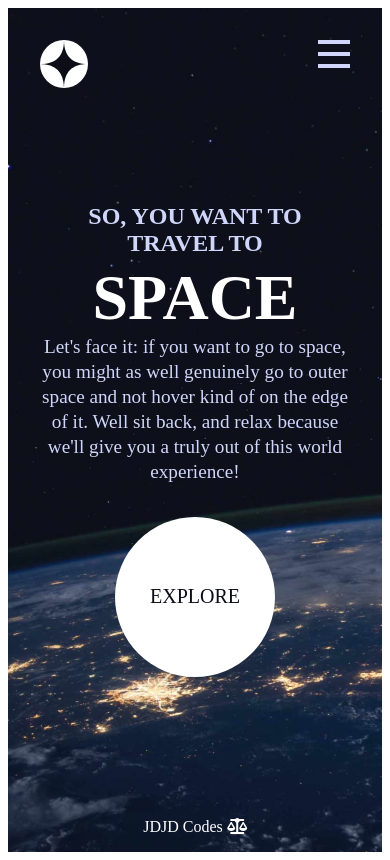
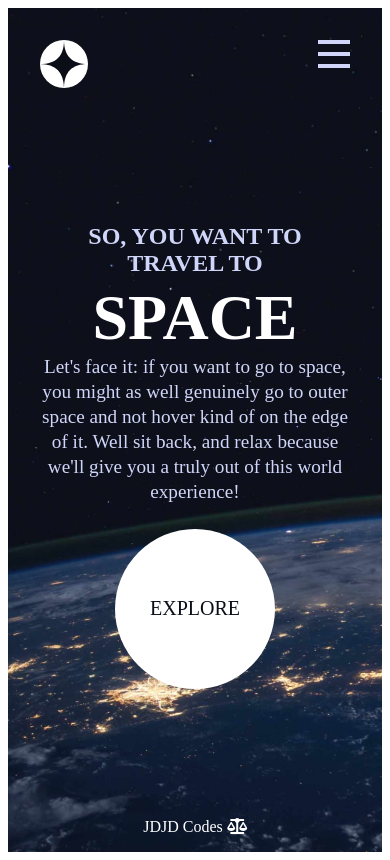
Before and after one commit to uconnwomensbball/SpaceTourismSite, a React (Vite) app: page / in a window 390 px wide. Built offline with nearby package versions, Linux system fonts and the light colour scheme; a web font is replaced by a local one.

Commit message:
3 Jan 26 - Styles: @mediaqueries

```diff
--- a/src/index.css
+++ b/src/index.css
@@ -566,7 +566,7 @@ footer{
     }
 
     .home-details-div{
-        padding: 0 2rem;
+        padding: 2rem 2rem 0 2rem;
         margin: 0;
     }
 
@@ -589,7 +589,7 @@ footer{
         min-height: 10rem;
         min-width: 10rem;
         font-size: 1.25rem;
-        margin-top: 1rem;
+        margin-top: .5rem;
     }
 
     .hamburger-icon{
```
